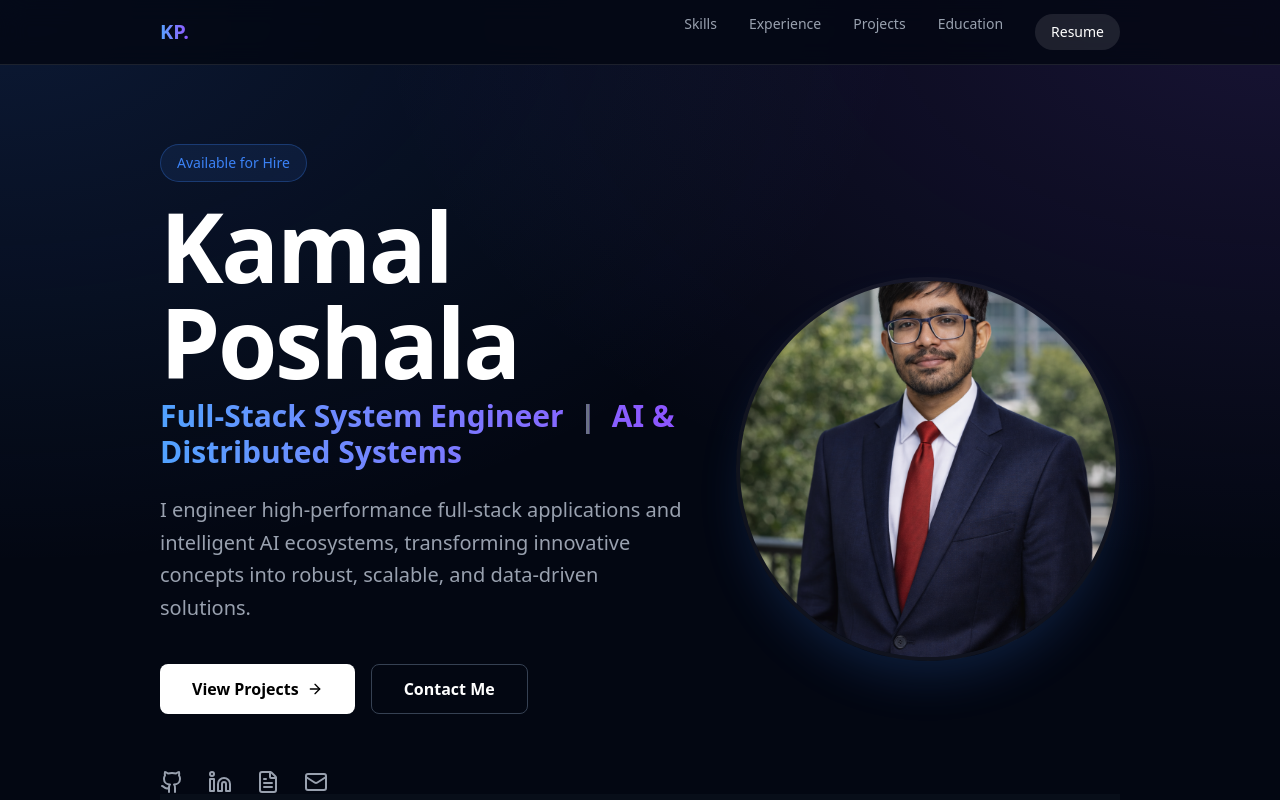
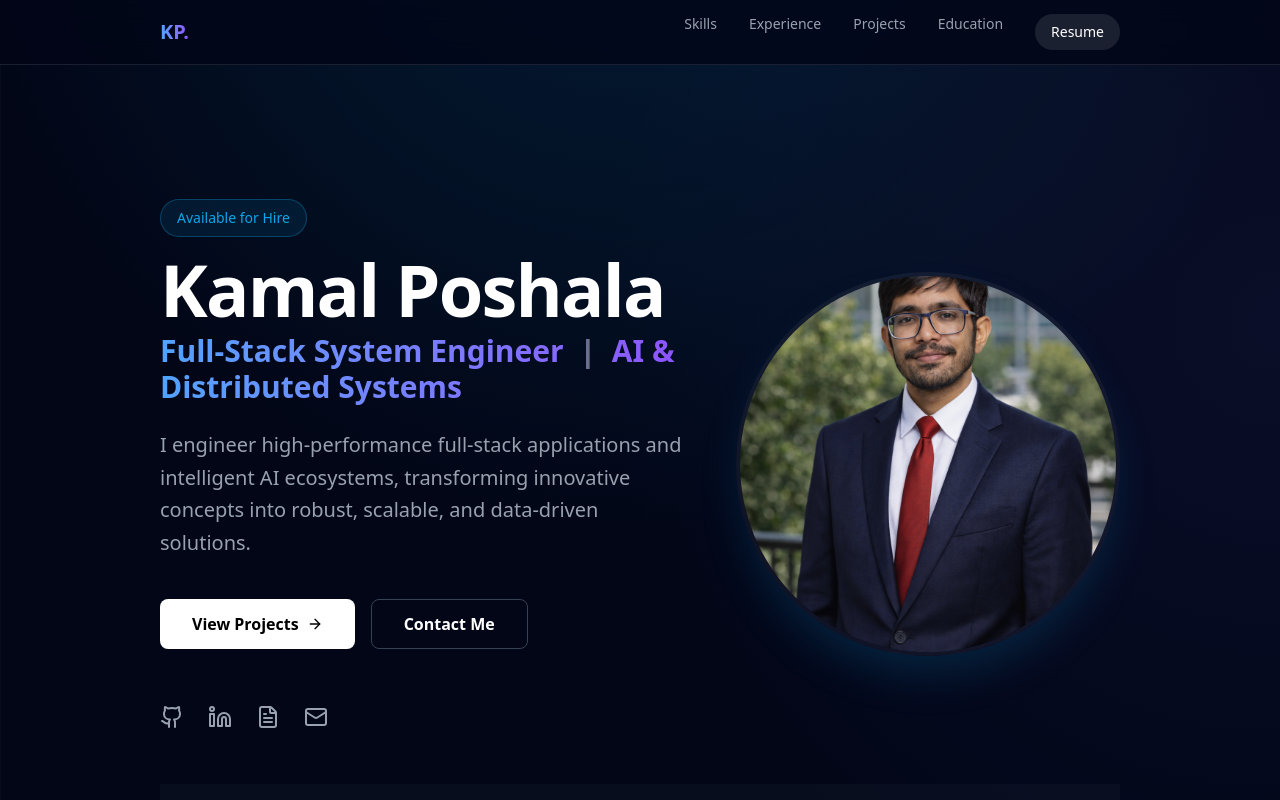
Before and after one commit to Kamal-Poshala/portfolio, a Next.js app: page / in a window 1280 px wide. Shown: the top 800 px of the page. Built offline with nearby package versions, Linux system fonts and the light colour scheme.

Commit message:
style: update theme to unique professional grid and decrease hero title size

```diff
--- a/src/app/globals.css
+++ b/src/app/globals.css
@@ -23,13 +23,13 @@
 }
 
 :root {
-  --background: #030712;
-  /* gray-950 */
+  --background: #020617;
+  /* slate-950 (deeper) */
   --foreground: #f8fafc;
   /* slate-50 */
 
-  --primary: #3b82f6;
-  /* blue-500 */
+  --primary: #0ea5e9;
+  /* sky-500 (more vibrant/tech) */
   --primary-foreground: #ffffff;
 
   --secondary: #1e293b;
@@ -38,24 +38,28 @@
 
   --muted: #0f172a;
   /* slate-900 */
-  --muted-foreground: #cbd5e1;
-  /* slate-300 (was 400) */
+  --muted-foreground: #94a3b8;
+  /* slate-400 */
 
-  --card: #0f172ae6;
-  /* slate-900 with 90% opacity */
+  --card: rgba(15, 23, 42, 0.6);
+  /* Translucent slate-900 */
   --card-foreground: #f8fafc;
 
-  --border: #334155;
-  /* slate-700 (lighter border) */
+  --border: #1e293b;
+  /* slate-800 */
 }
 
 body {
   background-color: var(--background);
   color: var(--foreground);
   font-family: var(--font-sans), sans-serif;
+  /* subtle grid pattern with a top spotlight */
   background-image:
-    radial-gradient(at 0% 0%, rgba(59, 130, 246, 0.15) 0px, transparent 50%),
-    radial-gradient(at 100% 0%, rgba(139, 92, 246, 0.15) 0px, transparent 50%);
+    linear-gradient(to right, rgba(255, 255, 255, 0.02) 1px, transparent 1px),
+    linear-gradient(to bottom, rgba(255, 255, 255, 0.02) 1px, transparent 1px),
+    radial-gradient(circle at 50% -20%, rgba(14, 165, 233, 0.15), transparent 60%),
+    radial-gradient(circle at 100% 40%, rgba(99, 102, 241, 0.08), transparent 50%);
+  background-size: 40px 40px, 40px 40px, 100% 100%, 100% 100%;
   background-attachment: fixed;
 }
 
--- a/src/components/Hero.tsx
+++ b/src/components/Hero.tsx
@@ -19,7 +19,7 @@ export default function Hero() {
                         Available for Hire
                     </span>
 
-                    <h1 className="text-6xl sm:text-8xl font-bold tracking-tight text-white leading-none mb-2">
+                    <h1 className="text-5xl sm:text-7xl font-bold tracking-tight text-white leading-none mb-2">
                         Kamal Poshala
                     </h1>
 
```
